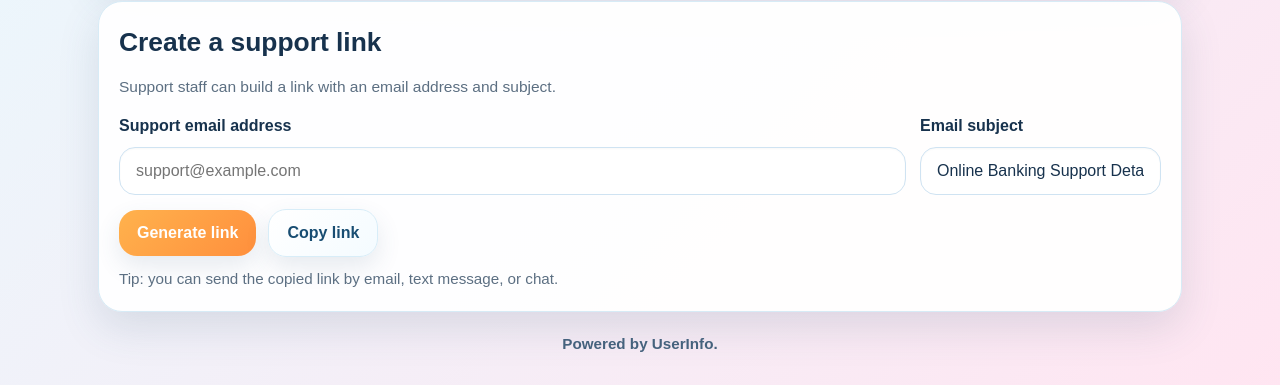
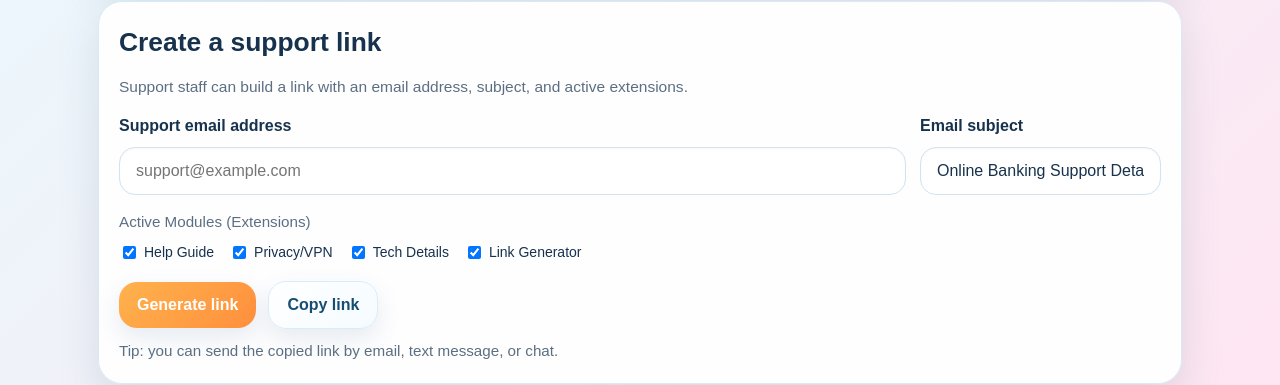
Before and after one commit to shangle/userinfo, a React (Vite) app: page / in a window 1280 px wide. Shown: the part 2371-2756 px from the top of the page. Built offline with nearby package versions, Linux system fonts and the light colour scheme; no server answers.

Commit message:
Implement Extension Toggle system via Query Params & Link Generator

```diff
--- a/src/App.tsx
+++ b/src/App.tsx
@@ -17,11 +17,30 @@ const App: React.FC = () => {
   const [generatedLink, setGeneratedLink] = useState('');
   const [actionStatus, setActionStatus] = useState('When ready, support can have you email or copy your device details.');
   const [generatorStatus, setGeneratorStatus] = useState('Tip: you can send the copied link by email, text message, or chat.');
+  const [enabledExtensions, setEnabledExtensions] = useState<string[]>(['help', 'common', 'tech', 'generator']);
 
   const now = useMemo(() => new Date(), []);
 
   useEffect(() => {
     detect.getNetworkInfo().then(setNetwork);
+  }, []);
+
+  useEffect(() => {
+    const params = new URLSearchParams(window.location.search);
+    const email = params.get('email') || '';
+    const subject = params.get('subject');
+    const ext = params.get('ext');
+
+    if (email) {
+      setSupportEmail(email);
+      setGeneratorEmail(email);
+    }
+    if (subject) {
+      setGeneratorSubject(subject);
+    }
+    if (ext) {
+      setEnabledExtensions(ext.split(','));
+    }
   }, []);
 
   const techPairs = useMemo(() => {
@@ -173,6 +192,7 @@ const App: React.FC = () => {
     const base = window.location.href.split('?')[0];
     const q = [`email=${encodeURIComponent(generatorEmail)}`];
     if (generatorSubject) q.push(`subject=${encodeURIComponent(generatorSubject)}`);
+    if (enabledExtensions.length > 0) q.push(`ext=${enabledExtensions.join(',')}`);
     const link = `${base}?${q.join('&')}`;
     setGeneratedLink(link);
     setGeneratorStatus('Link generated. You can now copy it.');
@@ -186,6 +206,7 @@ const App: React.FC = () => {
       const base = window.location.href.split('?')[0];
       const q = [`email=${encodeURIComponent(generatorEmail)}`];
       if (generatorSubject) q.push(`subject=${encodeURIComponent(generatorSubject)}`);
+      if (enabledExtensions.length > 0) q.push(`ext=${enabledExtensions.join(',')}`);
       return `${base}?${q.join('&')}`;
     })() : '');
 
@@ -197,6 +218,12 @@ const App: React.FC = () => {
     } else {
       setGeneratorStatus('Could not copy automatically. Please copy the link on screen.');
     }
+  };
+
+  const toggleExtension = (ext: string) => {
+    setEnabledExtensions(prev =>
+      prev.includes(ext) ? prev.filter(e => e !== ext) : [...prev, ext]
+    );
   };
 
   const matchesFilter = (topic: any) => {
@@ -287,6 +314,7 @@ const App: React.FC = () => {
           <div className="small-note">{actionStatus}</div>
         </Card>
 
+        {enabledExtensions.includes('help') && (
           <Card title="Help with common browser problems" className="help">
             <div className="help-head">
               <div>
@@ -318,11 +346,15 @@ const App: React.FC = () => {
               </details>
             ))}
           </Card>
+        )}
 
+        {enabledExtensions.includes('common') && (
           <Card title="Privacy, VPN, and Tor" className="common-problems">
             <CommonProblems />
           </Card>
+        )}
 
+        {enabledExtensions.includes('tech') && (
           <Card title="Technical details for support" className="tech">
             <p className="mini-note">If support needs more detail, open the section below.</p>
             <details>
@@ -337,9 +369,11 @@ const App: React.FC = () => {
               </div>
             </details>
           </Card>
+        )}
 
+        {enabledExtensions.includes('generator') && (
           <Card title="Create a support link" className="generator">
-          <p className="mini-note">Support staff can build a link with an email address and subject.</p>
+            <p className="mini-note">Support staff can build a link with an email address, subject, and active extensions.</p>
             <div className="action-layout">
               <div className="field-group">
                 <label className="field-label" htmlFor="generatorEmail">Support email address</label>
@@ -363,13 +397,33 @@ const App: React.FC = () => {
                 />
               </div>
             </div>
-          <div className="button-row" style={{marginTop:'14px'}}>
+
+            <div className="extension-toggles" style={{marginTop: '15px'}}>
+              <div className="small-note" style={{marginBottom: '8px'}}>Active Modules (Extensions)</div>
+              <div style={{display: 'flex', gap: '15px', flexWrap: 'wrap'}}>
+                <label style={{display: 'flex', alignItems: 'center', gap: '5px', fontSize: '14px'}}>
+                  <input type="checkbox" checked={enabledExtensions.includes('help')} onChange={() => toggleExtension('help')} /> Help Guide
+                </label>
+                <label style={{display: 'flex', alignItems: 'center', gap: '5px', fontSize: '14px'}}>
+                  <input type="checkbox" checked={enabledExtensions.includes('common')} onChange={() => toggleExtension('common')} /> Privacy/VPN
+                </label>
+                <label style={{display: 'flex', alignItems: 'center', gap: '5px', fontSize: '14px'}}>
+                  <input type="checkbox" checked={enabledExtensions.includes('tech')} onChange={() => toggleExtension('tech')} /> Tech Details
+                </label>
+                <label style={{display: 'flex', alignItems: 'center', gap: '5px', fontSize: '14px'}}>
+                  <input type="checkbox" checked={enabledExtensions.includes('generator')} onChange={() => toggleExtension('generator')} /> Link Generator
+                </label>
+              </div>
+            </div>
+
+            <div className="button-row" style={{marginTop:'18px'}}>
               <button className="btn btn-primary" onClick={handleGenerateLink}>Generate link</button>
               <button className="btn btn-neutral" onClick={handleCopyLink}>Copy link</button>
             </div>
             {generatedLink && <div className="generated-link">{generatedLink}</div>}
             <div className="small-note">{generatorStatus}</div>
           </Card>
+        )}
       </section>
 
       <div className="footer">Powered by UserInfo.</div>
```
Lines whose indentation alone changed are shown as unchanged.
